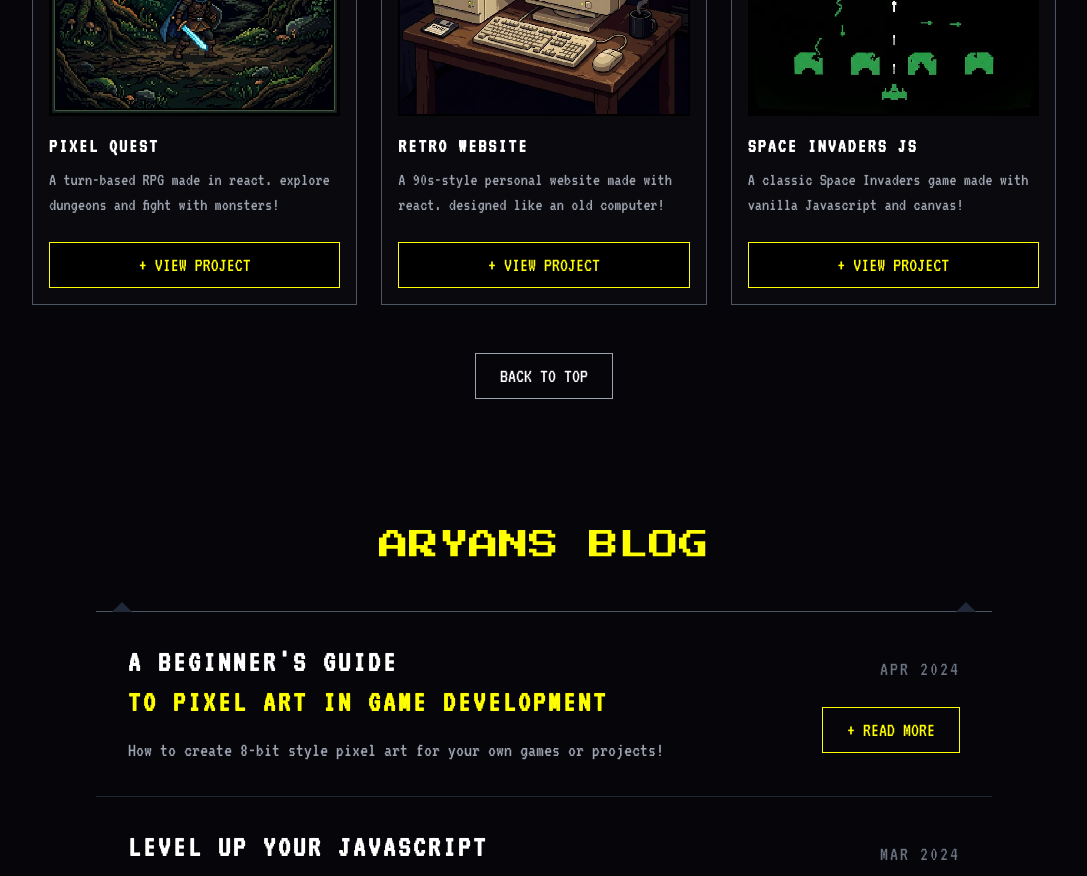
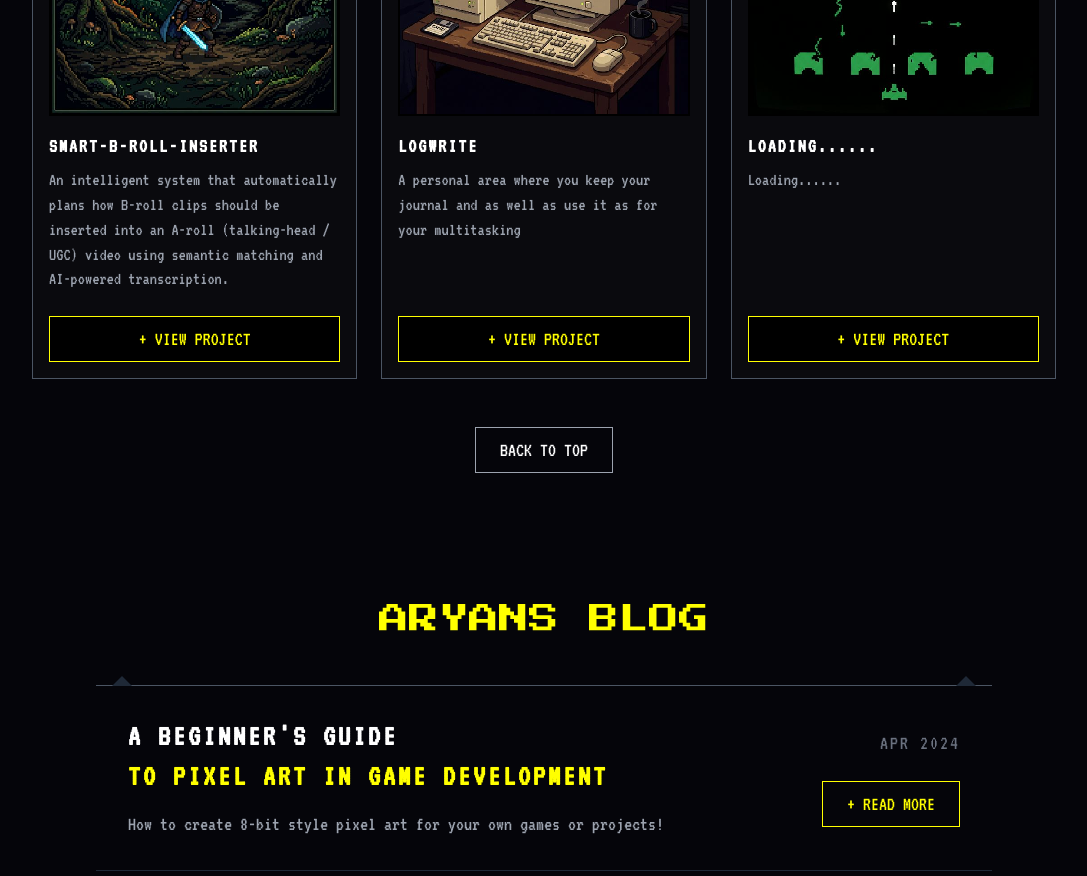
Before and after one commit to Aryan-Shrivastva/pixelfolio, a React (Vite) app: page / in a window 1280 px wide. Shown: the part 1180-2056 px from the top of the page, without its empty margins (96-1183 px from the left). Built offline with nearby package versions, Linux system fonts and the light colour scheme.

Commit message:
changes3

```diff
--- a/src/App.jsx
+++ b/src/App.jsx
@@ -118,7 +118,7 @@ const BootScreen = ({ onComplete }) => {
       const act = actions[Math.floor(Math.random() * actions.length)];
       const addr = '0x' + Math.floor(Math.random() * 0xFFFFFF).toString(16).toUpperCase().padStart(6, '0');
       const showStatus = Math.random() > 0.7;
-      const text = `${act} ${mod} AT ${addr}... ${showStatus ? statuses[Math.floor(Math.random()*statuses.length)] : ''}`;
+      const text = `${act} ${mod} AT ${addr}... ${showStatus ? statuses[Math.floor(Math.random() * statuses.length)] : ''}`;
 
       const time = new Date().toISOString().substring(11, 23);
 
@@ -234,9 +234,8 @@ const PageTransition = ({ children }) => {
   return (
     <div
       ref={domRef}
-      className={`transition-all duration-700 ease-out ${
-        isVisible ? 'opacity-100 translate-y-0 blur-none' : 'opacity-0 translate-y-24 blur-[2px]'
-      }`}
+      className={`transition-all duration-700 ease-out ${isVisible ? 'opacity-100 translate-y-0 blur-none' : 'opacity-0 translate-y-24 blur-[2px]'
+        }`}
     >
       {children}
     </div>
@@ -301,7 +300,7 @@ function App() {
 
               <div className="inline-block mx-auto bg-surface border-4 border-muted p-6 text-primary max-w-3xl">
                 <p className="text-lg md:text-xl leading-loose font-vt323 tracking-wide">
-                   {'> '}さて、こんにちは！ 👋<span className="animate-pulse">█</span>
+                  {'> '}さて、こんにちは！ 👋<span className="animate-pulse">█</span>
                 </p>
               </div>
             </div>
@@ -323,11 +322,11 @@ function App() {
               {/* Project Card 1 */}
               <div className="bg-[#0A0A0E] border border-gray-600 p-4 flex flex-col">
                 <div className="w-full aspect-square bg-black border-2 border-black overflow-hidden mb-4">
-                   <img src="/pixel_quest_1774637992816.png" className="w-full h-full object-cover" style={{ imageRendering: 'pixelated' }} alt="Pixel Quest" />
+                  <img src="/pixel_quest_1774637992816.png" className="w-full h-full object-cover" style={{ imageRendering: 'pixelated' }} alt="Smart-B-roll-inserter" />
                 </div>
-                <h3 className="text-xl text-white font-vt323 tracking-widest mb-2 font-bold">PIXEL QUEST</h3>
+                <h3 className="text-xl text-white font-vt323 tracking-widest mb-2 font-bold">Smart-B-roll-inserter</h3>
                 <p className="text-gray-400 font-vt323 text-lg normal-case leading-snug mb-6 flex-1">
-                  A turn-based RPG made in react. explore dungeons and fight with monsters!
+                  An intelligent system that automatically plans how B-roll clips should be inserted into an A-roll (talking-head / UGC) video using semantic matching and AI-powered transcription.
                 </p>
                 <button className="w-full bg-black text-primary border border-primary py-2 font-vt323 text-xl hover:bg-[#1a1a00]">
                   + VIEW PROJECT
@@ -337,11 +336,11 @@ function App() {
               {/* Project Card 2 */}
               <div className="bg-[#0A0A0E] border border-gray-600 p-4 flex flex-col">
                 <div className="w-full aspect-square bg-black border-2 border-black overflow-hidden mb-4">
-                   <img src="/retro_website_1774638020838.png" className="w-full h-full object-cover" style={{ imageRendering: 'pixelated' }} alt="Retro Website" />
+                  <img src="/retro_website_1774638020838.png" className="w-full h-full object-cover" style={{ imageRendering: 'pixelated' }} alt="LogWrite" />
                 </div>
-                <h3 className="text-xl text-white font-vt323 tracking-widest mb-2 font-bold">RETRO WEBSITE</h3>
+                <h3 className="text-xl text-white font-vt323 tracking-widest mb-2 font-bold">LogWrite</h3>
                 <p className="text-gray-400 font-vt323 text-lg normal-case leading-snug mb-6 flex-1">
-                  A 90s-style personal website made with react. designed like an old computer!
+                  A personal area where you keep your journal and as well as use it as for your multitasking
                 </p>
                 <button className="w-full bg-black text-primary border border-primary py-2 font-vt323 text-xl hover:bg-[#1a1a00]">
                   + VIEW PROJECT
@@ -351,11 +350,11 @@ function App() {
               {/* Project Card 3 */}
               <div className="bg-[#0A0A0E] border border-gray-600 p-4 flex flex-col">
                 <div className="w-full aspect-square bg-black border-2 border-black overflow-hidden mb-4">
-                   <img src="/space_invaders_1774638044434.png" className="w-full h-full object-cover" style={{ imageRendering: 'pixelated' }} alt="Space Invaders JS" />
+                  <img src="/space_invaders_1774638044434.png" className="w-full h-full object-cover" style={{ imageRendering: 'pixelated' }} alt="Loading......" />
                 </div>
-                <h3 className="text-xl text-white font-vt323 tracking-widest mb-2 font-bold">SPACE INVADERS JS</h3>
+                <h3 className="text-xl text-white font-vt323 tracking-widest mb-2 font-bold">Loading......</h3>
                 <p className="text-gray-400 font-vt323 text-lg normal-case leading-snug mb-6 flex-1">
-                  A classic Space Invaders game made with vanilla Javascript and canvas!
+                  Loading......
                 </p>
                 <button className="w-full bg-black text-primary border border-primary py-2 font-vt323 text-xl hover:bg-[#1a1a00]">
                   + VIEW PROJECT
```
